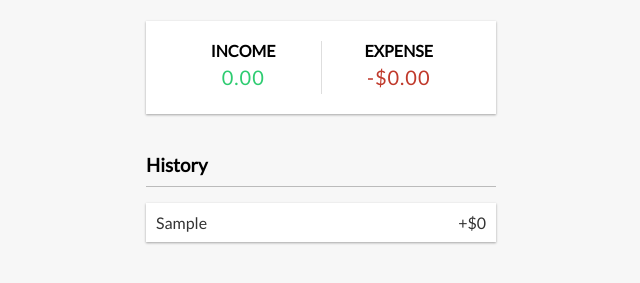
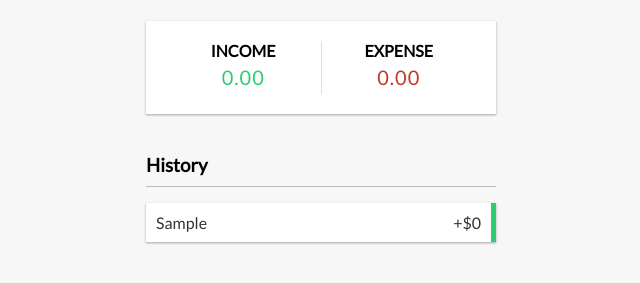
Before and after one commit to recep-demir/expenses-tracker-react-firebase, a React (Create React App) app: page / in a window 1280 px wide. Both pictures are taken after typing "Sample" into the empty fields and a click on the button "Add transaction". Shown: the part 178-461 px from the top of the page, without its empty margins (319-959 px from the left). Built offline with nearby package versions, Linux system fonts and the light colour scheme.

Commit message:
style: format code with prettier

```diff
--- a/src/components/IncomeExpenses.jsx
+++ b/src/components/IncomeExpenses.jsx
@@ -6,6 +6,10 @@ const IncomeExpenses = () => {
 
   const income = transactions
   .filter(item => item.amount>0)
+  .reduce((acc,item)=>(acc += item.amount),0).toFixed(2)
+
+  const expense = transactions
+  .filter(item => item.amount<0)
   .reduce((acc,item)=>(acc += item.amount),0).toFixed(2)
 
 
@@ -20,7 +24,7 @@ const IncomeExpenses = () => {
   <div>
     <h4>Expense</h4>
     <p id="money-minus" className="money minus">
-      -$0.00
+      {expense}
     </p>
   </div>
 </div>
--- a/src/components/Transaction.jsx
+++ b/src/components/Transaction.jsx
@@ -4,9 +4,9 @@ import { GlobalContext } from '../context/GlobalContext';
 const Transaction = ({transaction}) => {
   const {deleteTransaction} = useContext(GlobalContext)
 
-  const sign = transaction.amaount < 0 ? '-' : '+';
+  const sign = transaction.amount < 0 ? '-' : '+';
   return (
-    <li className={transaction}>
+    <li className={transaction.amount <0 ? "minus" : "plus"}>
           {transaction.text} <span>{sign}${Math.abs(transaction.amount)}</span><button onClick={()=>deleteTransaction(transaction.id)} className="delete-btn">x</button>
         </li>
   )
```
